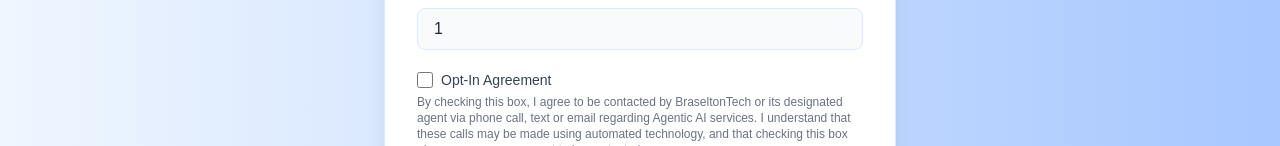
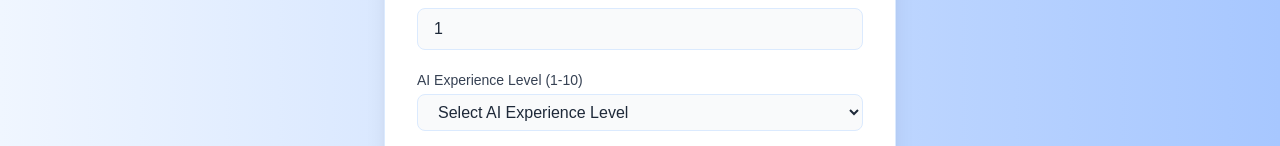
Before and after one commit to prestonbrown26/braseltontech-frontend-1, a Next.js app: page /events/1/rsvp in a window 1280 px wide. Shown: the part 654-800 px from the top of the page. Built offline with nearby package versions, Linux system fonts and the light colour scheme; no server answers.

Commit message:
Updated rsvp form

```diff
--- a/src/app/admin/page.tsx
+++ b/src/app/admin/page.tsx
@@ -530,6 +530,7 @@ export default function AdminPage() {
                         <th className="p-2">Email</th>
                         <th className="p-2">Phone</th>
                         <th className="p-2"># Attendees</th>
+                        <th className="p-2">AI Experience Level</th>
                         <th className="p-2">Opt-in Call</th>
                         <th className="p-2">Submitted At</th>
                       </tr>
@@ -557,6 +558,7 @@ export default function AdminPage() {
                             <td className="p-2">{r.email as string}</td>
                             <td className="p-2">{r.phone as string}</td>
                             <td className="p-2">{r.number_of_attendees as string}</td>
+                            <td className="p-2">{r.ai_experience_level as string || "-"}</td>
                             <td className="p-2">{r.opt_in_call ? "Yes" : "No"}</td>
                             <td className="p-2">{r.submitted_at ? format(parseISO(r.submitted_at as string), "EEEE, MMMM do, h:mmaaa") + " EST" : ""}</td>
                           </tr>
--- a/src/app/events/[slug]/rsvp/page.tsx
+++ b/src/app/events/[slug]/rsvp/page.tsx
@@ -18,6 +18,7 @@ export default function RSVPPage() {
     email: "",
     phone: "",
     number_of_attendees: 1,
+    ai_experience_level: "",
     opt_in_call: false,
   });
   const [eventTitle, setEventTitle] = useState<string>("");
@@ -40,8 +41,9 @@ export default function RSVPPage() {
     if (slug) fetchEvent();
   }, [slug]);
 
-  function handleChange(e: React.ChangeEvent<HTMLInputElement>) {
-    const { name, value, type, checked } = e.target;
+  function handleChange(e: React.ChangeEvent<HTMLInputElement | HTMLSelectElement>) {
+    const { name, value, type } = e.target;
+    const checked = e.target instanceof HTMLInputElement ? e.target.checked : false;
     setForm((prev) => ({
       ...prev,
       [name]: type === "checkbox" ? checked : value,
@@ -160,6 +162,29 @@ export default function RSVPPage() {
                 />
               </div>
               <div>
+                <label htmlFor="ai_experience_level" className="block text-sm font-medium text-gray-700 mb-1">AI Experience Level (1-10)</label>
+                <select
+                  id="ai_experience_level"
+                  name="ai_experience_level"
+                  value={form.ai_experience_level}
+                  onChange={handleChange}
+                  required
+                  className="w-full px-4 py-2 border border-blue-100 rounded-md bg-gray-50 text-gray-800 focus:outline-none focus:ring-2 focus:ring-blue-200"
+                >
+                  <option value="">Select AI Experience Level</option>
+                  <option value="1">1 (Beginner)</option>
+                  <option value="2">2</option>
+                  <option value="3">3</option>
+                  <option value="4">4</option>
+                  <option value="5">5 (Intermediate)</option>
+                  <option value="6">6</option>
+                  <option value="7">7</option>
+                  <option value="8">8</option>
+                  <option value="9">9</option>
+                  <option value="10">10 (Expert)</option>
+                </select>
+              </div>
+              <div>
                 <div className="flex items-center gap-2">
                   <input
                     type="checkbox"
```
